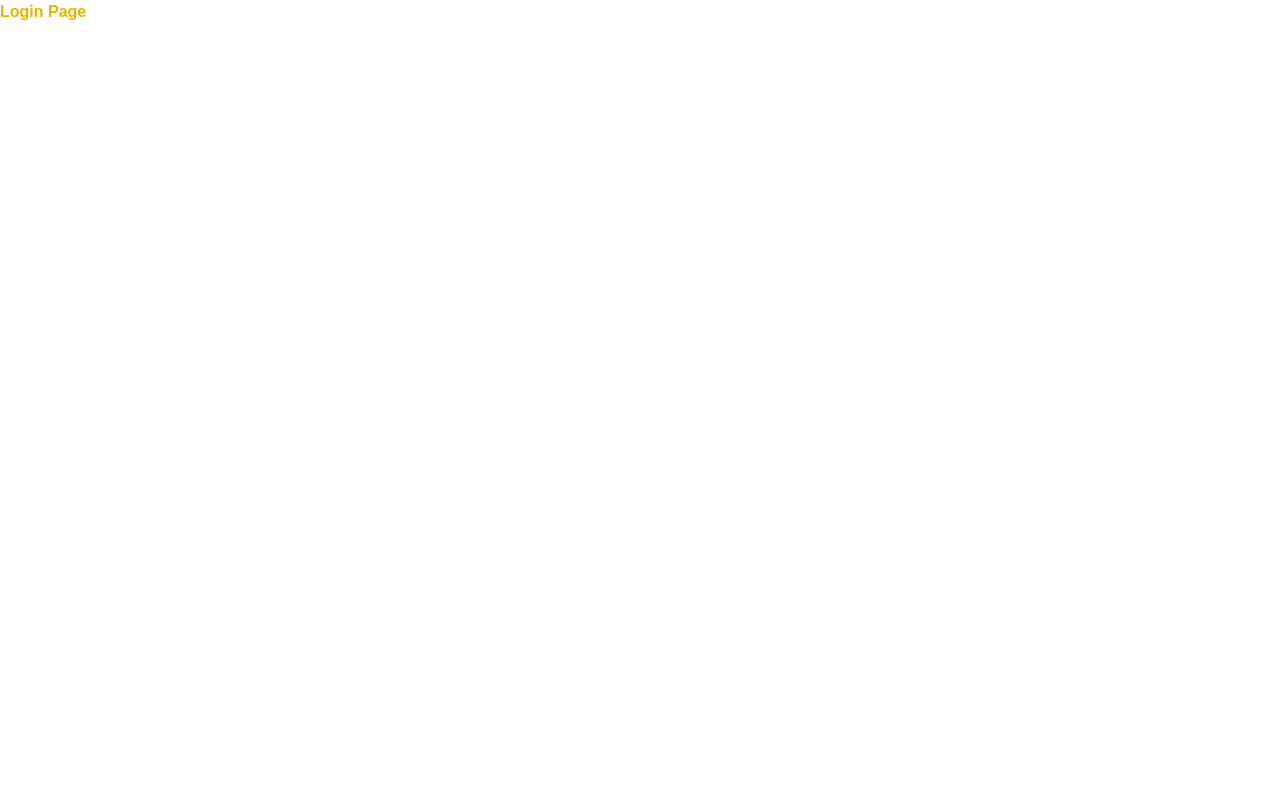
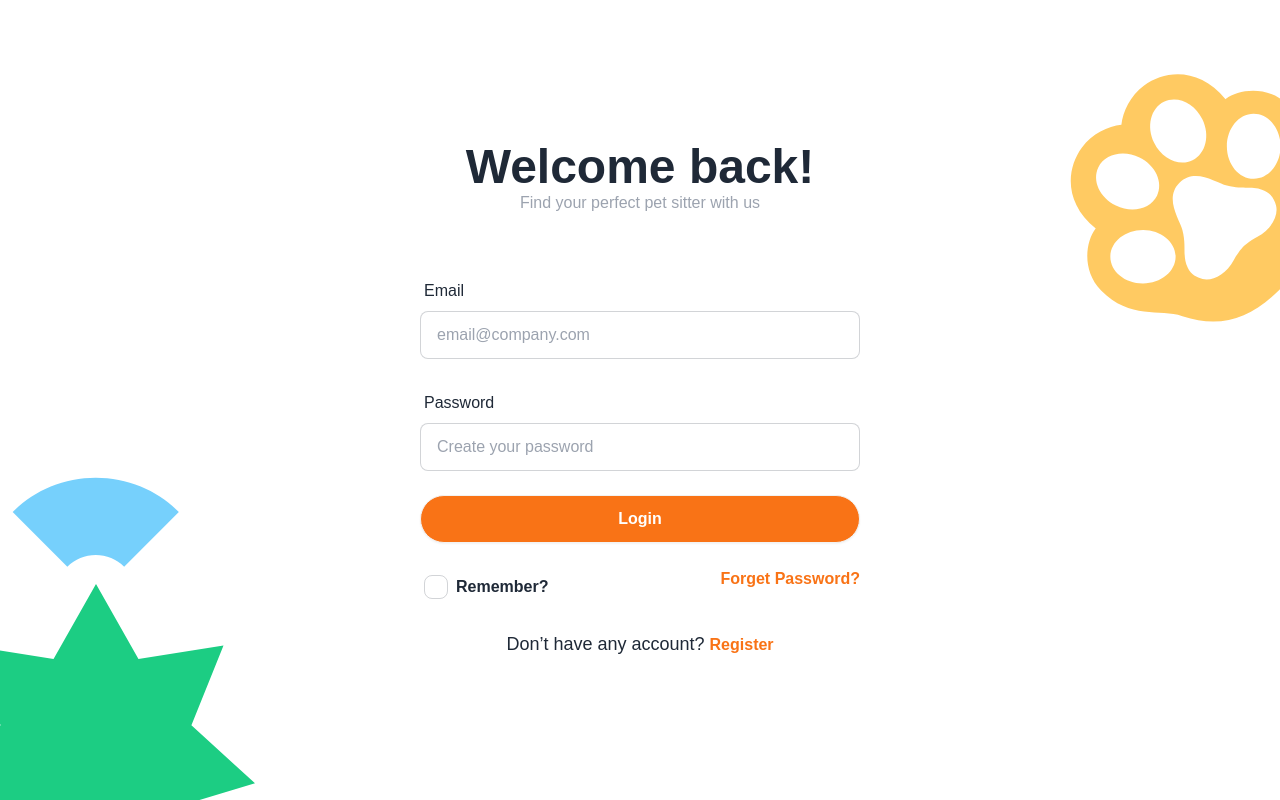
Before and after one commit to werapolJa/pet-sitter, a Next.js app: page /petowners/login in a window 1280 px wide. Built offline with nearby package versions, Linux system fonts and the light colour scheme.

Commit message:
feat:add login ui & use axios post api login

```diff
--- a/pages/petowners/login.tsx
+++ b/pages/petowners/login.tsx
@@ -1,7 +1,138 @@
+import { useState, ChangeEvent, FormEvent } from "react";
+import Image from "next/image";
+import Input from "@/components/pet-owner/Input";
+import axios from "axios";
+import { useRouter } from "next/router";
+import Link from "next/link";
+
+import registerSVG01 from "@/public/images/registerpetowner01.svg";
+import registerSVG02 from "@/public/images/registerpetowner02.svg";
+import registerSVG03 from "@/public/images/registerpetowner03.svg";
+
 export default function Login() {
-    return (
-      <div className="font-bold text-yellow-500">
-            Login Page
+  const [email, setEmail] = useState<string>("");
+  const [password, setPassword] = useState<string>("");
+
+  const [emailError, setEmailError] = useState<boolean>(false);
+  const [passwordError, setPasswordError] = useState<boolean>(false);
+
+  const router = useRouter();
+
+  const handleEmailChange = (e: ChangeEvent<HTMLInputElement>) => {
+    setEmail(e.target.value);
+  };
+
+  const handlePasswordChange = (e: ChangeEvent<HTMLInputElement>) => {
+    setPassword(e.target.value);
+  };
+
+  const handleSubmit = async (e: FormEvent) => {
+    e.preventDefault();
+
+    setEmailError(false);
+    setPasswordError(false);
+
+    if (!email) setEmailError(true);
+    if (!password) setPasswordError(true);
+
+    try {
+      const response = await axios.post("/api/petowners/auth/login", {
+        email,
+        password,
+      });
+        const token = response.data.access_token;
+        localStorage.setItem("token", token);
+        router.push("/");
+    } catch (error) {
+      console.log(error);
+    }
+  };
+
+  return (
+    <div className="w-screen h-screen">
+      <div className="w-full h-full relative">
+        <Image
+          src={registerSVG01}
+          alt="ิbackground icon"
+          className="absolute right-0 top-0 hidden md:block"
+          loading="lazy"
+        />
+        <Image
+          src={registerSVG03}
+          alt="ิbackground icon"
+          className="absolute right-0 top-0 block md:hidden"
+          loading="lazy"
+        />
+        <Image
+          src={registerSVG02}
+          alt="ิbackground icon"
+          className="absolute left-0 bottom-0 hidden md:block"
+          loading="lazy"
+        />
       </div>
-    );
-  }
+
+      <div className="absolute top-0 left-0 z-10 w-full h-full flex justify-center items-center px-4 md:px-0">
+        <form
+          className="w-[440px] flex flex-col gap-14 text-center"
+          onSubmit={handleSubmit}
+        >
+          <div>
+            <h1 className="text-4xl md:text-5xl font-bold">Welcome back!</h1>
+            <h3 className="text-gray-400">
+              Find your perfect pet sitter with us
+            </h3>
+          </div>
+          <div className="w-full flex flex-col gap-6">
+            <Input
+              label="Email"
+              type="email"
+              value={email}
+              onChange={handleEmailChange}
+              placeholder="email@company.com"
+              error={emailError}
+            />
+            <Input
+              label="Password"
+              type="password"
+              value={password}
+              onChange={handlePasswordChange}
+              placeholder="Create your password"
+              error={passwordError}
+            />
+            <button
+              type="submit"
+              className="btn bg-orange-500 active:bg-orange-500 hover:bg-orange-500 text-white text-[16px] font-bold rounded-full"
+            >
+              Login
+            </button>
+            <div className="flex justify-between">
+              <div className="form-control">
+                <label className="label cursor-pointer flex gap-2">
+                  <input type="checkbox" className="checkbox" />
+                  <span className="label-text text-[16px] font-semibold">
+                    Remember?
+                  </span>
+                </label>
+              </div>
+              <Link
+                href="/petowners/login"
+                className="text-orange-500 font-bold text-[16px]"
+              >
+                Forget Password?
+              </Link>
+            </div>
+            <p className="font-medium text-[18px]">
+              Don’t have any account?{" "}
+              <Link
+                href="/petowners/register"
+                className="font-bold text-[16px] text-orange-500"
+              >
+                Register
+              </Link>
+            </p>
+          </div>
+        </form>
+      </div>
+    </div>
+  );
+}
```
